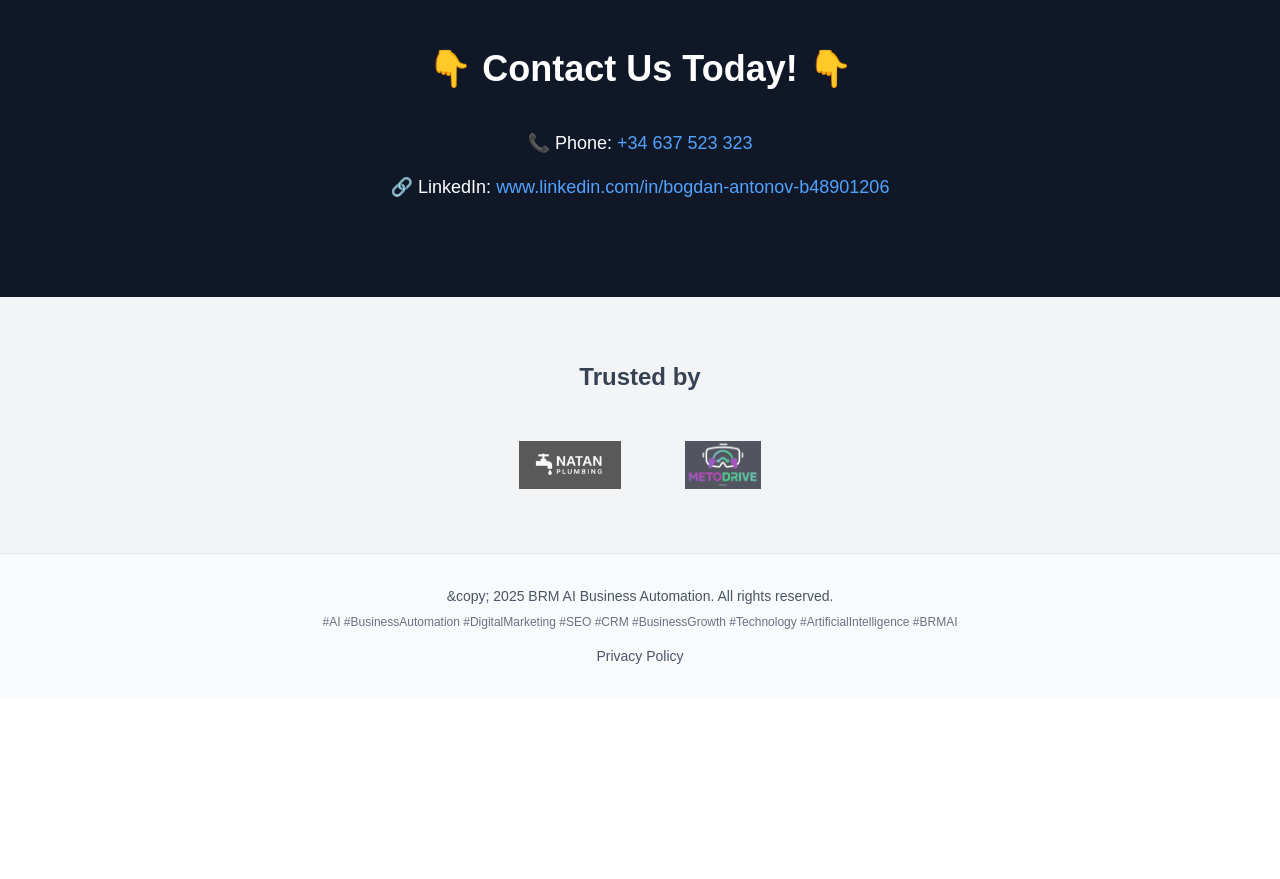
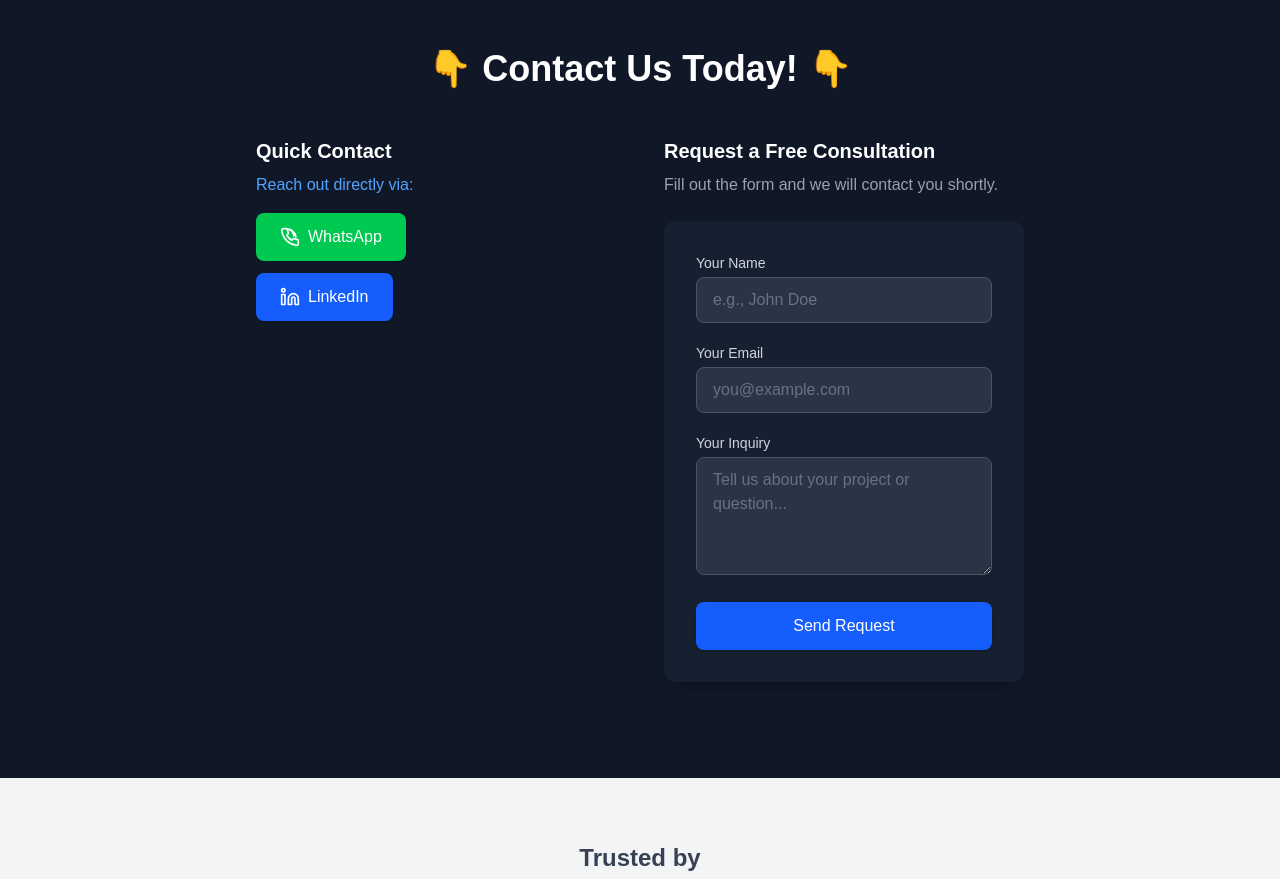
Before and after one commit to Bogdansuper/brmai-site, a Next.js app: page /en in a window 1280 px wide. Shown: the part 2200-3079 px from the top of the page. Before the commit the page ends 2898 px from the top, so only its background shows below. Built offline with nearby package versions, Linux system fonts and the light colour scheme.

Commit message:
email form

```diff
--- a/messages/en.json
+++ b/messages/en.json
@@ -51,7 +51,17 @@
     "discussProject": "Discuss Project",
     "ourServices": "Our Services",
     "phone": "Phone",
-    "linkedIn": "LinkedIn"
+    "linkedIn": "LinkedIn",
+    "whatsApp": "WhatsApp",
+    "consultationFormTitle": "Request a Free Consultation",
+    "consultationFormSubtitle": "Fill out the form and we will contact you shortly.",
+    "formNameLabel": "Your Name",
+    "formNamePlaceholder": "e.g., John Doe",
+    "formEmailLabel": "Your Email",
+    "formEmailPlaceholder": "you@example.com",
+    "formMessageLabel": "Your Inquiry",
+    "formMessagePlaceholder": "Tell us about your project or question...",
+    "formSubmitButton": "Send Request"
   },
   "PrivacyPolicy": {
     "title": "Privacy Policy",
--- /dev/null
+++ b/src/app/[locale]/BRMHomePageServer.tsx
@@ -0,0 +1,13 @@
+"use client";
+import dynamic from 'next/dynamic';
+
+// Dynamically import the client component, disabling SSR
+const BRMHomePageClient = dynamic(() => import('@/components/BRMHomePageClient'), {
+  ssr: false,
+  // Optional: loading component
+  // loading: () => <p>Loading...</p>,
+});
+
+export default function BRMHomePageServer() {
+  return <BRMHomePageClient />;
+}
--- a/src/app/[locale]/page.tsx
+++ b/src/app/[locale]/page.tsx
@@ -1,22 +1,17 @@
 // src/app/[locale]/page.tsx
 import { getTranslations } from 'next-intl/server';
-import BRMHomePageClient from "@/components/BRMHomePageClient";
+// Import the new server component instead of the client component directly
+import BRMHomePageServer from "./BRMHomePageServer"; // Adjusted path assuming it's in the same [locale] folder
 
-// Make GenerateMetadataProps also flexible for params for diagnosis
-interface GenerateMetadataProps {
-  params: any; // Typed as any for diagnosis
-  searchParams?: any; // Add searchParams as any for consistency with PageProps diagnosis
+interface PageProps {
+  params: { locale: string };
+  searchParams?: { [key: string]: string | string[] | undefined };
 }
 
-export async function generateMetadata(props: GenerateMetadataProps) {
-  // We now need to be careful when accessing props.params.locale
-  // Assuming it resolves to { locale: string } despite the 'any' typing for now
+export async function generateMetadata(props: PageProps) {
   const locale = props.params.locale;
-
   const t = await getTranslations({ locale, namespace: 'BRMHomePage' });
-  const baseUrl = "https://mybrmai.com"; // Define your base URL
-  // Assuming your page path for the locale is simply /locale or / for defaultLocale
-  // Adjust if you have more segments like /locale/something
+  const baseUrl = "https://mybrmai.com";
   const canonicalPath = locale === "en" ? "/" : `/${locale}`;
   const canonicalUrl = `${baseUrl}${canonicalPath}`;
 
@@ -41,17 +36,17 @@ export async function generateMetadata(props: GenerateMetadataProps) {
         'es': `${baseUrl}/es`,
         'ca': `${baseUrl}/ca`,
         'ru': `${baseUrl}/ru`,
-        'x-default': `${baseUrl}/` // Default version, usually English
+        'x-default': `${baseUrl}/`
       },
     },
     openGraph: {
       title: t('seoTitle'),
       description: t('seoDescription'),
-      url: "https://mybrmai.com",
+      url: canonicalUrl, // Use the locale-specific canonical URL
       siteName: "BRM AI",
       images: [
         {
-          url: "https://mybrmai.com/og-image.jpg",
+          url: "https://mybrmai.com/og-image.jpg", // Ensure this image exists
           width: 1200,
           height: 630,
           alt: t('seoTitle')
@@ -64,19 +59,14 @@ export async function generateMetadata(props: GenerateMetadataProps) {
       card: "summary_large_image",
       title: t('seoTitle'),
       description: t('seoDescription'),
-      images: ["https://mybrmai.com/og-image.jpg"]
+      images: ["https://mybrmai.com/og-image.jpg"] // Ensure this image exists
     }
   };
 }
 
-// PageComponentProps already has params and searchParams as any
-interface PageComponentProps {
-  params: any;
-  searchParams?: any;
-}
-
-export default async function Page(props: PageComponentProps) {
-  return <BRMHomePageClient />;
+export default async function Page(props: PageProps) {
+  // const locale = props.params.locale; // locale can be accessed here if needed
+  return <BRMHomePageServer />;
 }
 
 // Option 2 (Alternative to Option 1): Let Next.js/TypeScript infer props as much as possible
--- a/src/components/BRMHomePageClient.tsx
+++ b/src/components/BRMHomePageClient.tsx
@@ -40,6 +40,20 @@ export default function BRMHomePageClient() {
   const tHeader = useTranslations('Header');
   const tFooter = useTranslations('Footer');
   const tShared = useTranslations('Shared');
+
+  // State for form fields
+  const [name, setName] = useState('');
+  const [email, setEmail] = useState('');
+  const [message, setMessage] = useState('');
+
+  const recipientEmail = 'bogdanantonov92@gmail.com';
+
+  const handleFormSubmit = (event: React.FormEvent<HTMLFormElement>) => {
+    event.preventDefault();
+    const subject = `New Consultation Request from ${name}`;
+    const body = `Name: ${name}\nEmail: ${email}\nMessage: ${message}`;
+    window.location.href = `mailto:${recipientEmail}?subject=${encodeURIComponent(subject)}&body=${encodeURIComponent(body)}`;
+  };
 
   const services: Service[] = [
     {
@@ -244,18 +258,95 @@ export default function BRMHomePageClient() {
       {/* Contact Section */}
       <section id="contact" className="py-16 md:py-24 bg-gray-900 dark:bg-gray-950 text-white">
         <div className="container mx-auto px-4 sm:px-6 lg:px-8">
-        <h2 className="text-3xl sm:text-4xl font-bold text-center mb-10">
+          <h2 className="text-3xl sm:text-4xl font-bold text-center mb-12">
             {t('contactTitle')}
           </h2>
-        <div className="text-center text-lg space-y-4">
-          <p>
-            📞 {tShared('phone')}: <a href="tel:+34637523323" className="text-blue-400 hover:text-blue-300 hover:underline">+34 637 523 323</a>
+
+          <div className="max-w-3xl mx-auto grid md:grid-cols-2 gap-12 items-start">
+            {/* Left Side: WhatsApp & LinkedIn */}
+            <div className="space-y-6 text-center md:text-left">
+              <div>
+                <h3 className="text-xl font-semibold mb-2">Quick Contact</h3>
+                <p className="text-blue-400 mb-4">Reach out directly via:</p>
+                <p className="mb-3">
+                  <a
+                    href="https://wa.me/34637523323"
+                    target="_blank"
+                    rel="noopener noreferrer"
+                    className="inline-flex items-center justify-center px-6 py-3 text-base font-medium bg-green-500 text-white hover:bg-green-600 rounded-lg shadow-sm transition-colors w-full md:w-auto"
+                  >
+                    <svg xmlns="http://www.w3.org/2000/svg" width="24" height="24" viewBox="0 0 24 24" fill="none" stroke="currentColor" strokeWidth="2" strokeLinecap="round" strokeLinejoin="round" className="mr-2 h-5 w-5"><path d="M22 16.92v3a2 2 0 0 1-2.18 2 19.79 19.79 0 0 1-8.63-3.07 19.5 19.5 0 0 1-6-6 19.79 19.79 0 0 1-3.07-8.67A2 2 0 0 1 4.11 2h3a2 2 0 0 1 2 1.72 12.84 12.84 0 0 0 .7 2.81 2 2 0 0 1-.45 2.11L8.09 9.91a16 16 0 0 0 6 6l1.27-1.27a2 2 0 0 1 2.11-.45 12.84 12.84 0 0 0 2.81.7A2 2 0 0 1 22 16.92z"></path><path d="M16.4 10.66a7.66 7.66 0 0 0-8.05-8.05m0 0A10 10 0 0 1 19 12.05"></path></svg>
+                    {tShared('whatsApp')}
+                  </a>
                 </p>
                 <p>
-            🔗 {tShared('linkedIn')}: <a href="https://www.linkedin.com/in/bogdan-antonov-b48901206" target="_blank" rel="noopener noreferrer" className="text-blue-400 hover:text-blue-300 hover:underline">
-              www.linkedin.com/in/bogdan-antonov-b48901206
+                  <a
+                    href="https://www.linkedin.com/in/bogdan-antonov-b48901206"
+                    target="_blank"
+                    rel="noopener noreferrer"
+                    className="inline-flex items-center justify-center px-6 py-3 text-base font-medium bg-blue-600 text-white hover:bg-blue-700 rounded-lg shadow-sm transition-colors w-full md:w-auto"
+                  >
+                     <svg xmlns="http://www.w3.org/2000/svg" width="24" height="24" viewBox="0 0 24 24" fill="none" stroke="currentColor" strokeWidth="2" strokeLinecap="round" strokeLinejoin="round" className="mr-2 h-5 w-5"><path d="M16 8a6 6 0 0 1 6 6v7h-4v-7a2 2 0 0 0-2-2 2 2 0 0 0-2 2v7h-4v-7a6 6 0 0 1 6-6z"></path><rect width="4" height="12" x="2" y="9"></rect><circle cx="4" cy="4" r="2"></circle></svg>
+                    {tShared('linkedIn')}
                   </a>
                 </p>
+              </div>
+            </div>
+
+            {/* Right Side: Contact Form */}
+            <div>
+              <h3 className="text-xl font-semibold mb-2 text-center md:text-left">{tShared('consultationFormTitle') || 'Request a Free Consultation'}</h3>
+              <p className="text-gray-400 mb-6 text-center md:text-left">{tShared('consultationFormSubtitle') || 'Fill out the form and we will contact you shortly.'}</p>
+              <form onSubmit={handleFormSubmit} className="space-y-5 bg-gray-800/50 p-6 sm:p-8 rounded-xl shadow-xl">
+                <div>
+                  <label htmlFor="name" className="block text-sm font-medium text-gray-300 mb-1">{tShared('formNameLabel') || 'Your Name'}</label>
+                  <input
+                    type="text"
+                    name="name"
+                    id="name"
+                    required
+                    value={name}
+                    onChange={(e) => setName(e.target.value)}
+                    className="w-full px-4 py-2.5 bg-gray-700/60 border border-gray-600 rounded-lg text-white placeholder-gray-500 focus:ring-blue-500 focus:border-blue-500 outline-none transition-colors"
+                    placeholder={tShared('formNamePlaceholder') || 'e.g., John Doe'}
+                  />
+                </div>
+                <div>
+                  <label htmlFor="email" className="block text-sm font-medium text-gray-300 mb-1">{tShared('formEmailLabel') || 'Your Email'}</label>
+                  <input
+                    type="email"
+                    name="email"
+                    id="email"
+                    required
+                    value={email}
+                    onChange={(e) => setEmail(e.target.value)}
+                    className="w-full px-4 py-2.5 bg-gray-700/60 border border-gray-600 rounded-lg text-white placeholder-gray-500 focus:ring-blue-500 focus:border-blue-500 outline-none transition-colors"
+                    placeholder={tShared('formEmailPlaceholder') || 'you@example.com'}
+                  />
+                </div>
+                <div>
+                  <label htmlFor="message" className="block text-sm font-medium text-gray-300 mb-1">{tShared('formMessageLabel') || 'Your Inquiry'}</label>
+                  <textarea
+                    name="message"
+                    id="message"
+                    rows={4}
+                    required
+                    value={message}
+                    onChange={(e) => setMessage(e.target.value)}
+                    className="w-full px-4 py-2.5 bg-gray-700/60 border border-gray-600 rounded-lg text-white placeholder-gray-500 focus:ring-blue-500 focus:border-blue-500 outline-none transition-colors"
+                    placeholder={tShared('formMessagePlaceholder') || 'Tell us about your project or question...'}
+                  ></textarea>
+                </div>
+                <div>
+                  <button
+                    type="submit"
+                    className="w-full inline-flex items-center justify-center px-6 py-3 text-base font-medium bg-blue-600 text-white hover:bg-blue-700 rounded-lg shadow-sm transition-colors focus:outline-none focus:ring-2 focus:ring-offset-2 focus:ring-offset-gray-900 focus:ring-blue-500"
+                  >
+                    {tShared('formSubmitButton') || 'Send Request'}
+                  </button>
+                </div>
+              </form>
+            </div>
           </div>
         </div>
       </section>
```
Also changed, not shown: 1 other file (tests, documents, lock files or other folders). Lines whose indentation alone changed are shown as unchanged.
